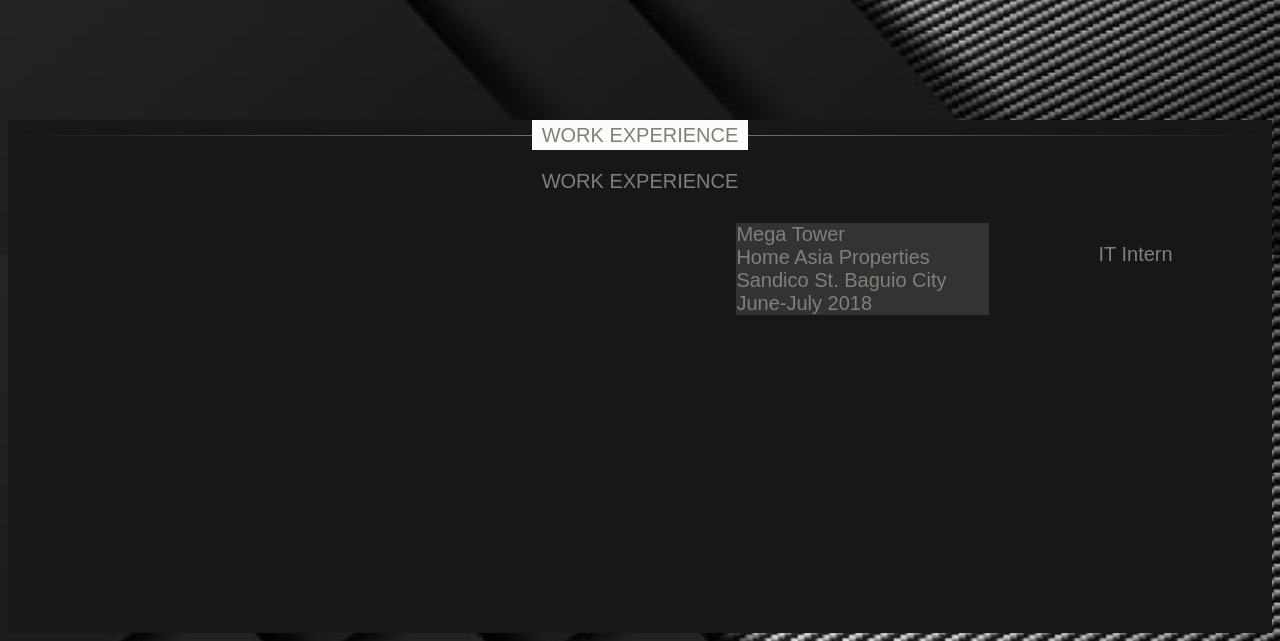
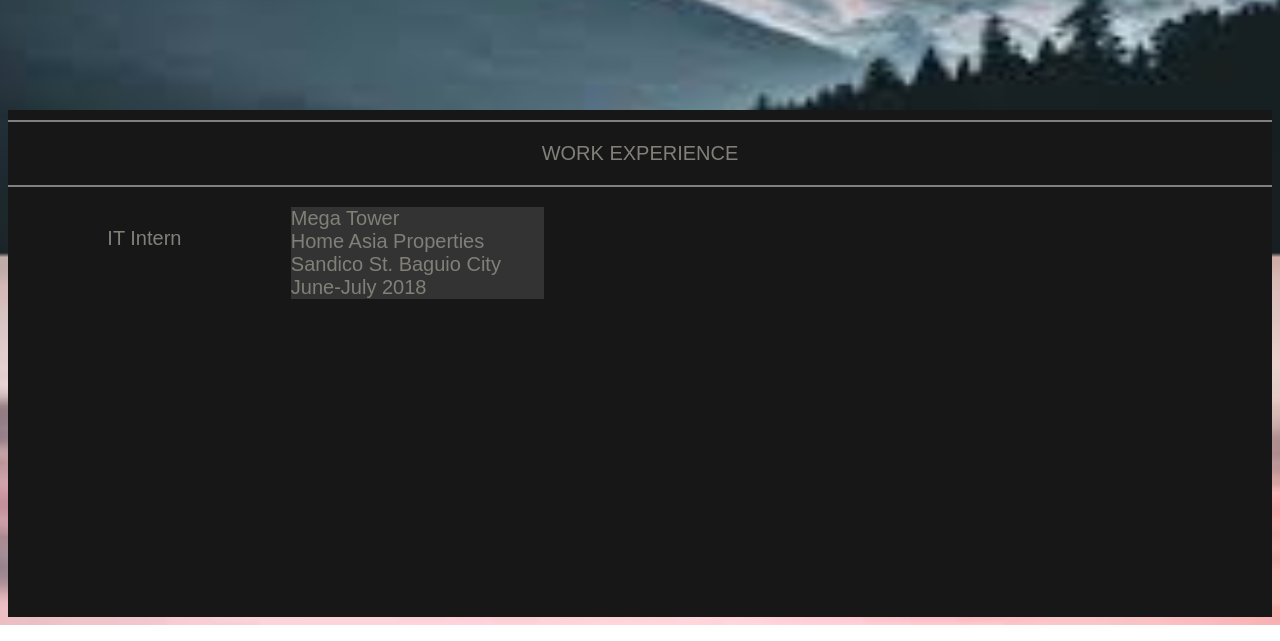
Before and after one commit to AyaAgustin/WebTech2G, a plain HTML site: page Resume/index.html in a window 1280 px wide. Shown: the part 545-1186 px from the top of the page. Drawn offline with Linux system fonts and the light colour scheme; a web font is replaced by a local one.

Commit message:
Added Something New

```diff
--- a/Resume/index.html
+++ b/Resume/index.html
@@ -9,8 +9,11 @@
 	<link href='https://fonts.googleapis.com/css?family=Berkshire Swash' rel='stylesheet'>
 	<style>
 		body{
-			background: url("background1.jpg");
+			background: url("bckgrnd2.jpg");
 			background-size: 1600px 800px;
+			background-repeat: no-repeat;
+  			background-attachment: fixed;
+  			background-position: center;
 			text-align: center;
   			color: #818078;
   			font-family: Futura, sans-serif;
@@ -69,37 +72,12 @@
   			margin: 40px auto;
 		}
 		.work {
-  			line-height: 1em;
-  			position: relative;
-  			outline: 0;
-  			border: 0;
-  			color: black;
-  			text-align: center;
-  			height: 1.5em;
-  			opacity: 1;
-  			&:before {
-  			    content: '';
-  			    background: -webkit-linear-gradient(left, transparent, #818078, transparent);
-  			    background: -o-linear-gradient(left, transparent, #818078, transparent);
-  			    background: linear-gradient(to right, transparent, #818078, transparent);
-  			    position: absolute;
-  			    left: 0;
-  			    top: 50%;
-  			    width: 100%;
-  			    height: 1px;
-  			}
-  			&:after {
-    			content: attr(data-content);
-    			position: relative;
-    			display: inline-block;
-    			color: black;
+			text-align: center;
 
-    			padding: 0 .5em;
-    			line-height: 1.5em;
 
-    			color: #818078;
-    			background-color: #fcfcfa;
-  			}
+		}
+		hr{
+			border: 1px solid gray;
 		}
 		nav{
 	  		position: fixed;
@@ -108,10 +86,11 @@
 		}
 		#Basic{
 			background: rgb(23, 23, 23);
+			overflow: hidden;
 
 		}
 		.column {
-  			float: right;
+  			float: left;
   			width: 20%;
   			padding: 10px;
   			height: 400px; /* Should be removed. Only for demonstration */
@@ -137,7 +116,7 @@
 				</ul>
 			</nav>
 		</header>
-		<section>
+		<section id="mottoOnly">
 			<p class="mottoto">"KNOW yourself<p>
 			<p class="mottoto1">before you</p>
 			<p class="mottoto2">IMPROVE yourself"</p>
@@ -145,8 +124,9 @@
 		<br>
 		<br>
 		<section id="Basic">
-			<hr class="work" data-content="WORK EXPERIENCE">
+			<hr>
 			<p>WORK EXPERIENCE</p>
+			<hr size="2">
 			<div class="row">
 			<div class="column">
 				<p>IT Intern</p>
@@ -159,7 +139,7 @@
 					<li>June-July 2018</li>
 				</ul>
 			</div>
-		</div>
+			</div>
 
 		</section>
 		<footer class="Contact">
```
Also changed, not shown: Resume/bckgrnd2.jpg (added).
